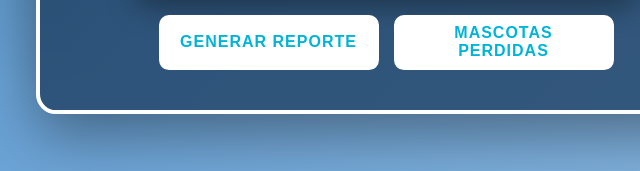
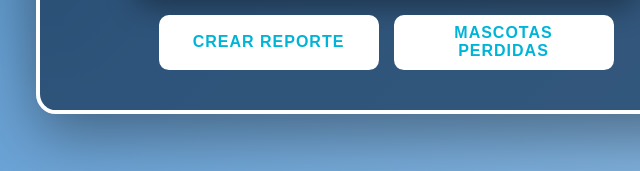
Before and after one commit to PETHOME07/Sistema-Mascotas-Perdidas-Calle, a website: page public/index.html in a window 1280 px wide. Shown: the part 626-797 px from the top of the page, 254-894 px from the left. Drawn offline with Linux system fonts and the light colour scheme.

Commit message:
actualizandocodigos

```diff
--- a/public/index.html
+++ b/public/index.html
@@ -191,7 +191,7 @@
          alt="Mascotas felices juntas"
          loading="lazy">
     <div class="botones-contenedor">
-        <a href="registro.html" class="boton iniciar">GENERAR REPORTE</a>
+        <a href="registro.html" class="boton iniciar">CREAR REPORTE</a>
         <a href="sector_de_mascotas.html" class="boton continuar">MASCOTAS PERDIDAS</a>
     </div>
 </div>
```
